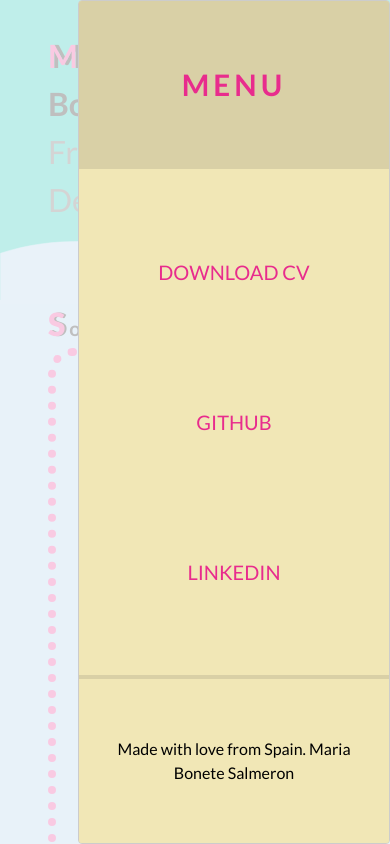
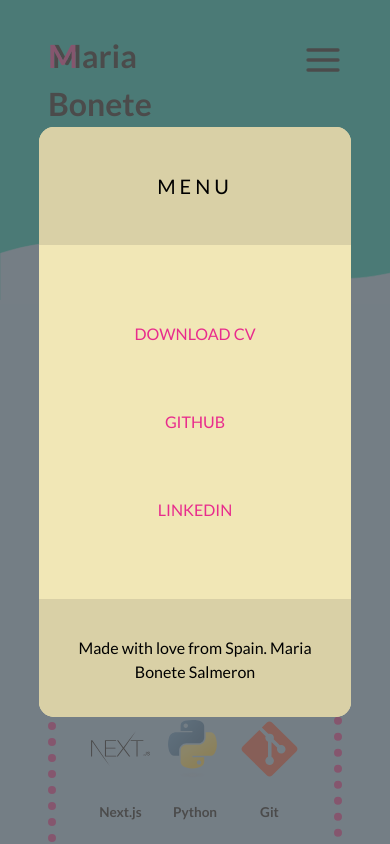
Before and after one commit to mbonete/portfolio, a React (Create React App) app: page / in a window 390 px wide. Both pictures are taken after a click on the icon 323 px from the left and 60 px from the top of the page. Shown: the top 844 px of the page. Built offline with nearby package versions, Linux system fonts and the light colour scheme; the HTML template or start-up script is replaced by a standard one.

Commit message:
updates de CV file, changes the modal style and prevents the modal from growing past a query

```diff
--- a/src/components/HamburguerMenuModal.js
+++ b/src/components/HamburguerMenuModal.js
@@ -4,6 +4,8 @@ import { COLORS } from '../constants';
 import LinkButton from './LinkButton';
 
 function HamburguerMenuModal ({isOpen, onClose}) {
+  ReactModal.setAppElement('#root');
+
   return (
     <ReactModal
       isOpen={isOpen}
@@ -11,36 +13,21 @@ function HamburguerMenuModal ({isOpen, onClose}) {
       shouldCloseOnOverlayClick={true}
       shouldCloseOnEsc={true}
       shouldReturnFocusAfterClose={true}
-      style={{
-        overlay: {
-          position: 'fixed',
-          top: 0,
-          left: 0,
-          right: 0,
-          bottom: 0,
-          backgroundColor: 'rgba(255, 255, 255, 0.75)'
-        },
-        content: {
-          position: 'fixed',
-          inset: '0px 0px 0px auto',
-          height: '100%',
-          width: '80%',
-          backgroundColor: `${COLORS.sandYellow}`,
-          display: 'flex',
-          flexDirection: 'column',
-          justifyContent: 'space-between',
-          alignItems: 'center',
-          padding: 0,
-        }
-      }}
+      className="_"
+      overlayClassName="_"
+      contentElement={(props, children) => <ModalStyle {...props}>{children}</ModalStyle>}
+      overlayElement={(props, contentElement) => <OverlayStyle {...props}>{contentElement}</OverlayStyle>}
     >
         <Header>
           <Title>Menu</Title>
         </Header>
 
-          <LinkButton menu= 'mobile' href='files/Cv-MariaBonete.pdf' download='Cv-MariaBonete.pdf'>Download CV</LinkButton>
-          <LinkButton menu= 'mobile' href='https://github.com/mbonete'>Github</LinkButton>
-          <LinkButton menu= 'mobile' href='https://www.linkedin.com/in/maria-bonete'>LinkedIn</LinkButton>
+          <LinkSection>
+            <LinkButton menu= 'mobile' href='files/Cv-MariaBonete.pdf' download='Cv-MariaBonete.pdf'>Download CV</LinkButton>
+            <LinkButton menu= 'mobile' href='https://github.com/mbonete'>Github</LinkButton>
+            <LinkButton menu= 'mobile' href='https://www.linkedin.com/in/maria-bonete'>LinkedIn</LinkButton>
+          </LinkSection>
+
         <Footer>
           <Text> Made with love from Spain. Maria Bonete Salmeron</Text>
         </Footer>
@@ -48,8 +35,46 @@ function HamburguerMenuModal ({isOpen, onClose}) {
   )
 }
 
+const ModalStyle = styled.div`
+  position: fixed;
+  top: 0;
+  left: 0;
+  right: 0;
+  bottom: 0;
+  margin: auto;
+  height: 70%;
+  width: 80%;
+  background-color: ${COLORS.sandYellow};
+  display: flex;
+  flex-direction: column;
+  justify-content: space-between;
+  align-items: center;
+  padding: 0;
+  border-radius: 15px;
+  overflow: hidden;
+  outline: transparent;
 
-const Header = styled.header`
+  @media screen and (min-width: 600px) {
+      display: none;
+    }
+  }
+`;
+
+const OverlayStyle = styled.div`
+  position: fixed;
+  top: 0;
+  left: 0;
+  right: 0;
+  bottom: 0;
+  background-color: rgba(100, 100, 100, 0.75);
+
+  @media screen and (min-width: 600px) {
+    display: none;
+  }
+}
+`
+
+const Header = styled.div`
   display: flex;
   align-items: center;
   justify-content: center;
@@ -59,17 +84,22 @@ const Header = styled.header`
 `;
 
 const Title = styled.p`
-  font-size: 1.85rem;
-  color: ${COLORS.primary};
+  font-size: 1.25rem;
   text-align: center;
-  padding: 16px;
+  padding: 8px;
   text-transform: uppercase;
-  font-weight: 700;
+  font-weight: 400;
   letter-spacing: 4px;
 `;
 
+const LinkSection = styled.div`
+  height: 50%;
+  display: flex;
+  flex-direction: column;
+  justify-content: center;
+`;
+
 const Footer = styled(Header)`
-  background-color: ${COLORS.sandYellow};
   border-top: 4px solid ${COLORS.sandBrown};
 `;
 
--- a/src/components/LinkButton.js
+++ b/src/components/LinkButton.js
@@ -27,7 +27,7 @@ const DesktopButton = styled.a`
 `;
 
 const MobileMenuButton = styled(DesktopButton)`
-  font-size: 1.25rem;
+  font-size: 1rem;
   background-color: transparent;
   color: ${COLORS.primary};
   text-transform: uppercase;
--- a/src/sections/Header.js
+++ b/src/sections/Header.js
@@ -1,12 +1,13 @@
 import styled from 'styled-components';
 import { Menu } from 'react-feather';
-import { useState } from 'react';
+import { useEffect, useState } from 'react';
 import { COLORS, QUERIES } from '../constants';
 import LinkButton from '../components/LinkButton';
 import HamburguerMenuModal from '../components/HamburguerMenuModal';
 
 function Header() {
   const [showMobileMenu, setShowMobileMenu] = useState(false);
+
   return (
     <Wrapper>
       <MaxWidthWrapper>
```
Also changed, not shown: 1 other file (tests, documents, lock files or other folders).
